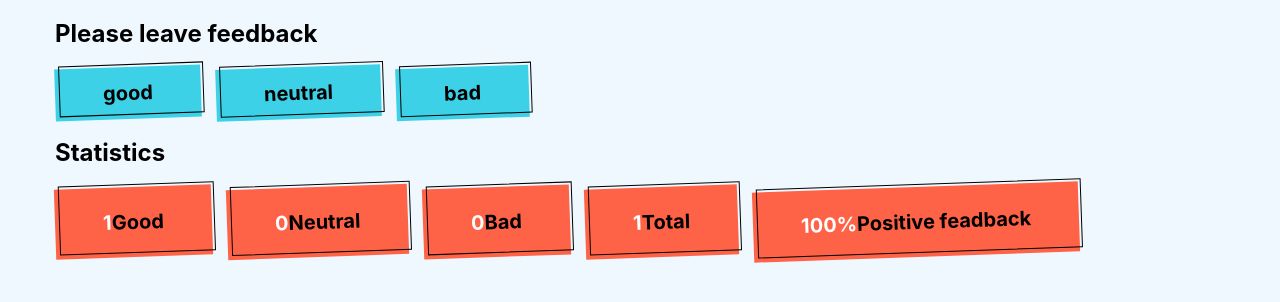
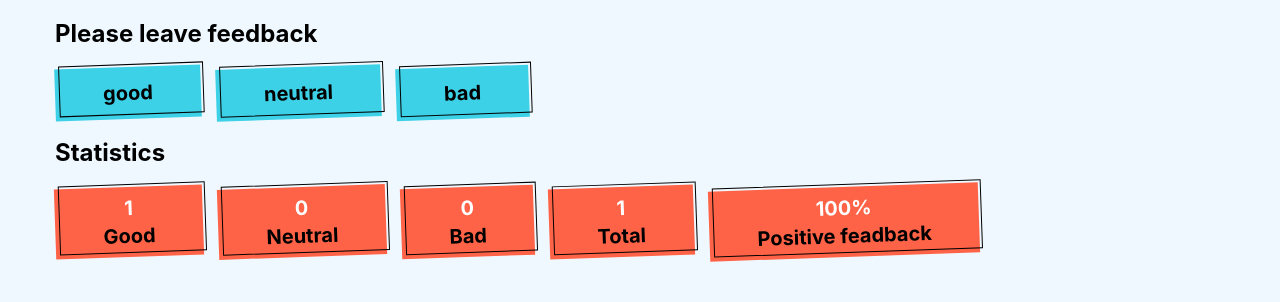
Before and after one commit to PavloOliinyk/goit-react-hw-02-feedback, a React (Create React App) app: page / in a window 1280 px wide. Both pictures are taken after a click on the button "good". Shown: the top 302 px of the page. Built offline with nearby package versions, Linux system fonts and the light colour scheme.

Commit message:
корректировка wrap для статистики

```diff
--- a/src/Statistics/Statistics.module.css
+++ b/src/Statistics/Statistics.module.css
@@ -9,7 +9,6 @@
   display: flex;
   align-items: center;
   flex-direction: column;
-  flex-wrap: wrap;
   justify-content: center;
 
   min-width: 100px;
```
Also changed, not shown: 1 other file (tests, documents, lock files or other folders).
